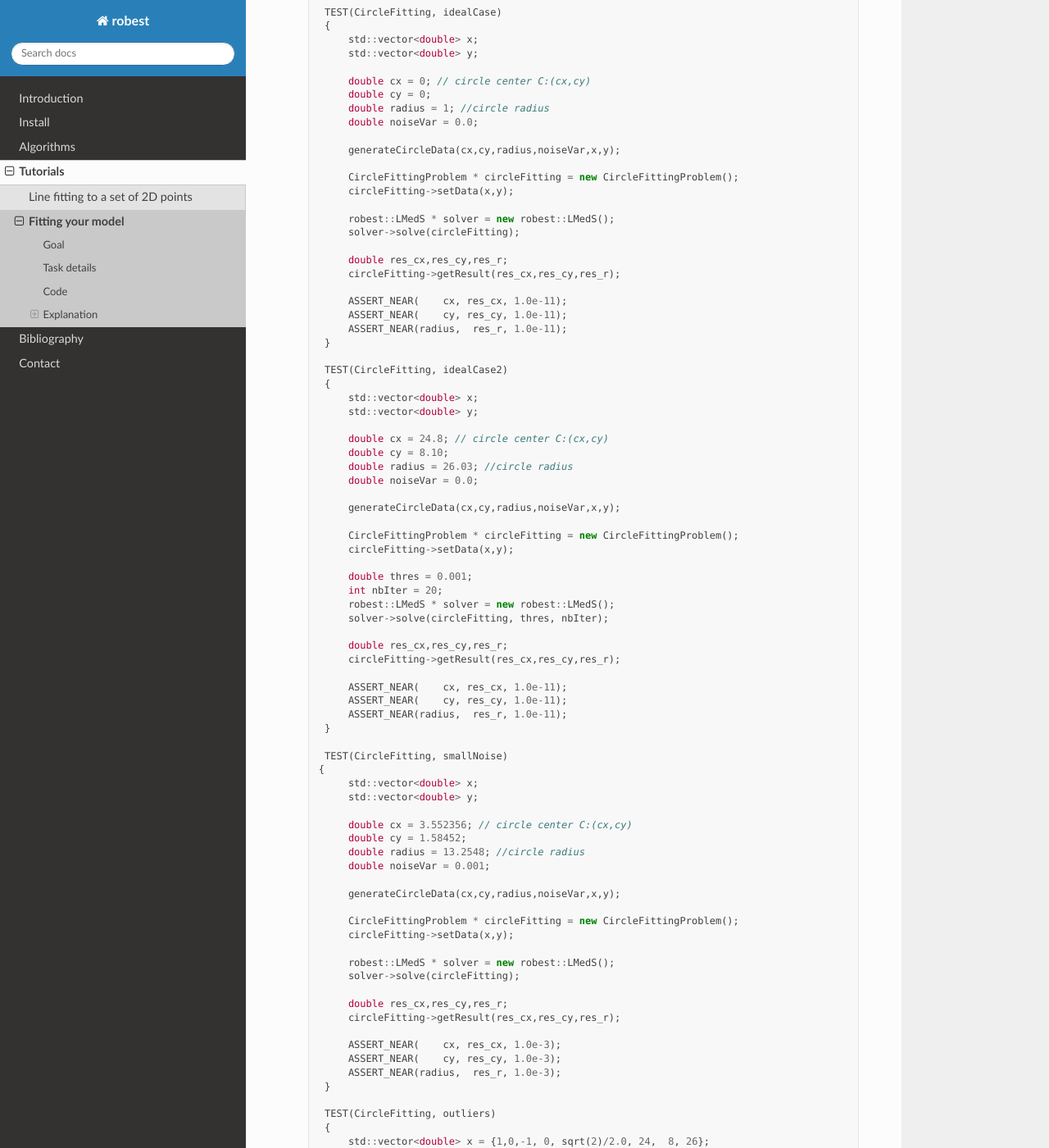
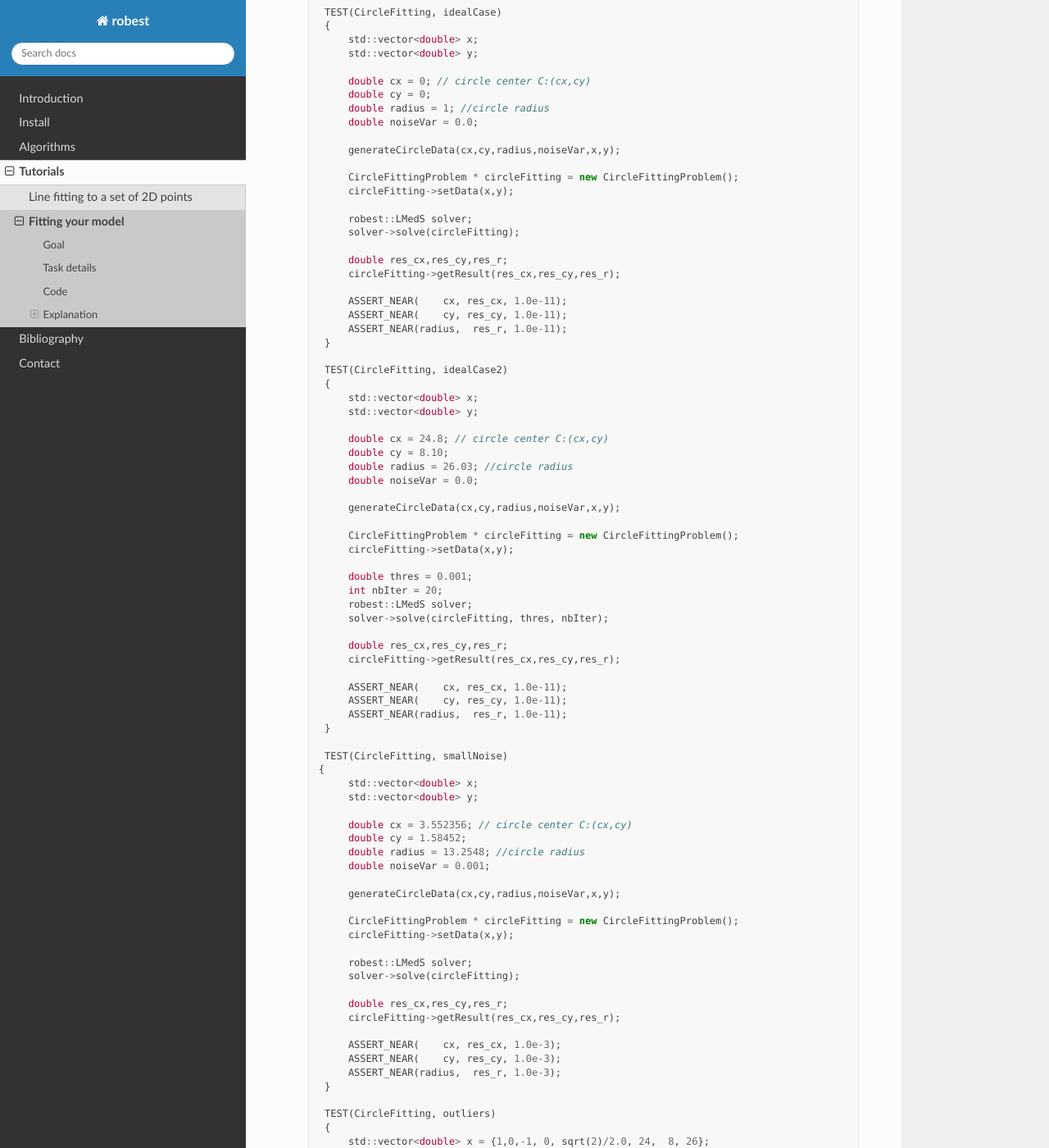
Before and after one commit to avkudr/robest, a Sphinx documentation site: the page built from docs/pages/tutorial_new_model_fitting.rst, in a window 1280 px wide and 1400 px high, scrolled down 3297 px. Shown: the whole window at 82% size. Built offline with Sphinx 7.4.7 and the Read the Docs theme 2.0.0, drawn with Linux system fonts in a browser that asks for light colours; some of the changed text lies outside the part shown.

```diff
--- a/docs/pages/tutorial_new_model_fitting.rst
+++ b/docs/pages/tutorial_new_model_fitting.rst
@@ -197,7 +197,7 @@
            CircleFittingProblem * circleFitting = new CircleFittingProblem();
            circleFitting->setData(x,y);
 
-           robest::LMedS * solver = new robest::LMedS();
+           robest::LMedS solver;
            solver->solve(circleFitting);
 
            double res_cx,res_cy,res_r;
@@ -225,7 +225,7 @@
 
            double thres = 0.001;
            int nbIter = 20;
-           robest::LMedS * solver = new robest::LMedS();
+           robest::LMedS solver;
            solver->solve(circleFitting, thres, nbIter);
 
            double res_cx,res_cy,res_r;
@@ -251,7 +251,7 @@
            CircleFittingProblem * circleFitting = new CircleFittingProblem();
            circleFitting->setData(x,y);
 
-           robest::LMedS * solver = new robest::LMedS();
+           robest::LMedS solver;
            solver->solve(circleFitting);
 
            double res_cx,res_cy,res_r;
@@ -270,7 +270,7 @@
            CircleFittingProblem * circleFitting = new CircleFittingProblem();
            circleFitting->setData(x,y);
 
-           robest::LMedS * solver = new robest::LMedS();
+           robest::LMedS solver;
            auto nbIter = solver->calculateIterationsNb(x.size(),0.99,0.45);
            solver->solve(circleFitting, 0.1, nbIter);
 
@@ -634,7 +634,7 @@
               circleFitting->setData(x,y);
 
               // Solving
-              robest::LMedS * solver = new robest::LMedS();
+              robest::LMedS solver;
               solver->solve(circleFitting);
 
  	      // Getting the results
@@ -665,7 +665,7 @@
 	      // Solving
               double thres = 0.001;
               int nbIter = 20;
-              robest::LMedS * solver = new robest::LMedS();
+              robest::LMedS solver;
               solver->solve(circleFitting, thres, nbIter);
 
 	      // Getting the results
@@ -700,7 +700,7 @@
               circleFitting->setData(x,y);
 
 	      // Solving
-              robest::LMedS * solver = new robest::LMedS();
+              robest::LMedS solver;
               solver->solve(circleFitting);
 
   	      // Getting the results
@@ -729,7 +729,7 @@
               circleFitting->setData(x,y);
 
 	      // Solving
-              robest::LMedS * solver = new robest::LMedS();
+              robest::LMedS solver;
               auto nbIter = solver->calculateIterationsNb(x.size(),0.99,0.45);
               solver->solve(circleFitting, 0.1, nbIter);
 
```
Also changed, not shown: 7 other files.
